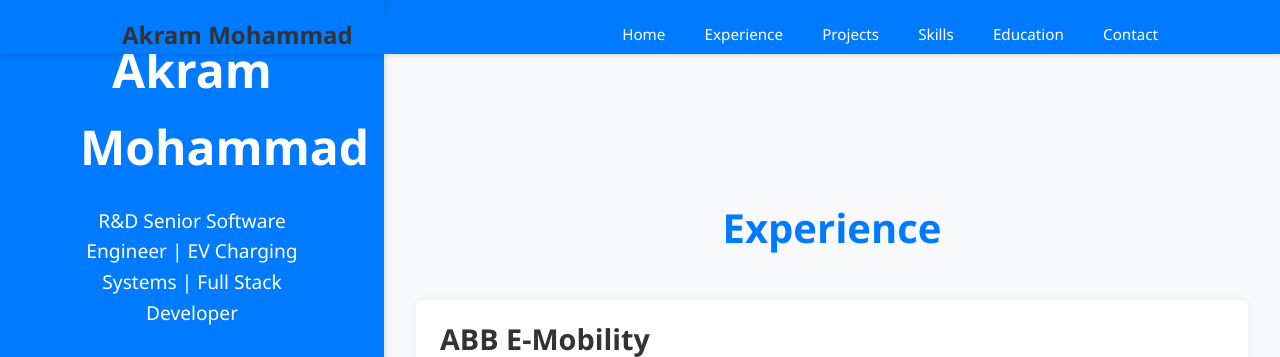
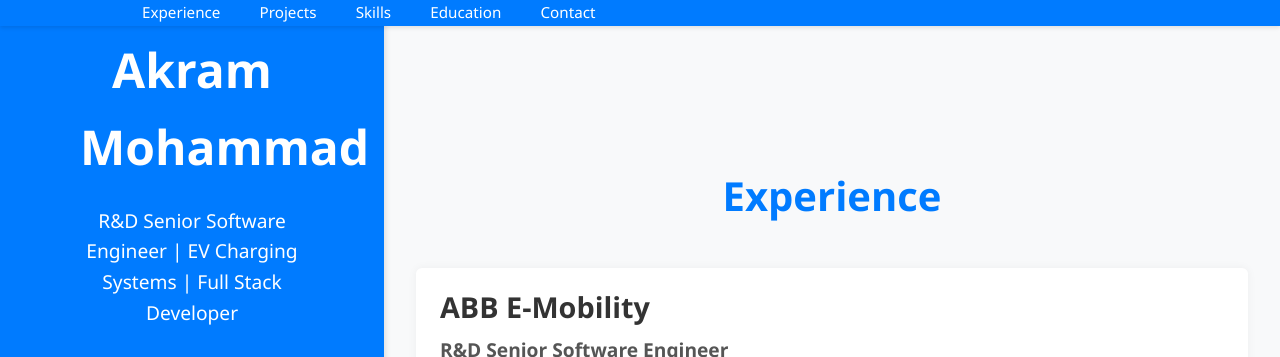
Before and after one commit to Akram1234/p, a plain HTML site: page index.html in a window 1280 px wide. Shown: the top 357 px of the page. Drawn offline with nearby package versions, Linux system fonts and the light colour scheme.

Commit message:
Update index.html

```diff
--- a/index.html
+++ b/index.html
@@ -26,16 +26,16 @@
       max-width: 1100px;
       margin: auto;
       padding: 0 2rem;
-    }
+    }ß
     /* Navigation Bar (remains unchanged) */
     header, footer {
-      background: #007bff;
-      color: #fff;
+      background: #fff;
+      color: #007bff;
       padding: 1rem 0;
     }
     header .logo a,
     footer p {
-      color: #fff;
+      color: #007bff;
       text-decoration: none;
       font-weight: bold;
     }
@@ -129,11 +129,7 @@
   <header>
     <nav class="navbar">
       <div class="container">
-        <div class="logo">
-          <a href="#">Akram Mohammad</a>
-        </div>
         <ul class="nav-links">
-          <li><a href="#home">Home</a></li>
           <li><a href="#experience">Experience</a></li>
           <li><a href="#projects">Projects</a></li>
           <li><a href="#skills">Skills</a></li>
```
